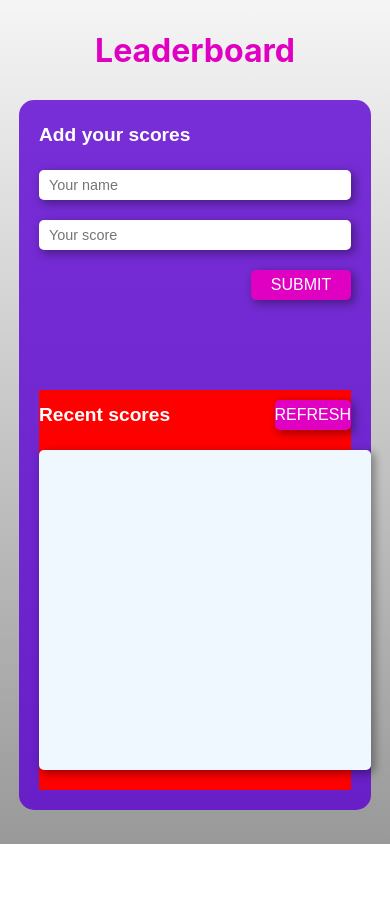
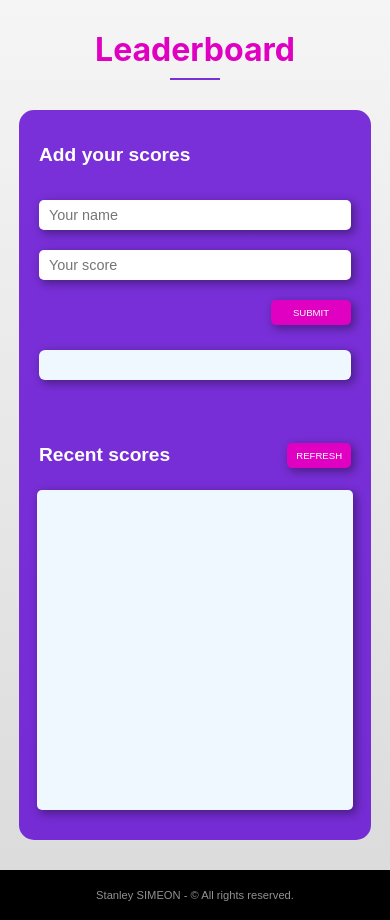
Before and after one commit to stanleySimeon/Leaderboard, a website built with webpack: page src/index.html in a window 390 px wide. Before the commit the page ends 844 px from the top, so only its background shows below. Built offline with nearby package versions, Linux system fonts and the light colour scheme; no server answers.

Commit message:
Working On the UI

```diff
--- a/src/index.html
+++ b/src/index.html
@@ -23,6 +23,7 @@
 <body>
     <header class="title">
         <h1>Leaderboard</h1>
+        <span class="bar"></span>
     </header>
     <main id="main">
         <section id="pageContent">
@@ -45,13 +46,16 @@
                     <button type="submit" id="btn">SUBMIT</button>
                 </form>
                 <div class="status">
+                    <div id="statusShowHide">
+
+                    </div>
                 </div>
             </div>
         </section>
+        <div class="footer">
+            <p>Stanley SIMEON - &copy; All rights reserved.</p>
+        </div>
     </main>
-    <div class="footer">
-        <p>Stanley SIMEON - &copy; All rights reserved.</p>
-    </div>
 </body>
 
 </html>
--- a/src/index.js
+++ b/src/index.js
@@ -36,7 +36,7 @@ form.addEventListener('submit', postScore);
 refreshBtn.addEventListener('click', getScore);
 
 const submitBtn = document.getElementById('btn');
-const msgContainer = document.querySelector('.status');
+const msgContainer = document.querySelector('#statusShowHide');
 const successMsg = document.createElement('span');
 successMsg.className = 'success';
 successMsg.innerText = '✅ Success!!!';
--- a/src/media.css
+++ b/src/media.css
@@ -1,13 +1,34 @@
 @media (max-width: 991px) {
-    .title h1{
+  body {
+    background: linear-gradient(to top, rgb(218, 218, 218) 0%, #f5f5f5 100%);
+  }
+
+  header {
+    display: flex;
+    flex-direction: column;
+    justify-content: center;
+    align-items: center;
+    height: 60px !important;
+    margin: 20px auto;
+  }
+
+  .title h1 {
     font-size: 2rem;
     margin: auto;
   }
+
+  header .bar {
+    width: 50px;
+    height: 2px;
+    background-color: rgb(92, 1, 211, 0.801);
+    visibility: visible !important;
+  }
+
   #pageContent {
     width: 80%;
     gap: 20px;
+    margin: 30px auto;
     height: auto;
-        margin:auto;
     display: flex;
     flex-direction: column-reverse;
     align-items: center;
@@ -16,10 +37,17 @@
   .inputContainer {
     position: relative;
     height: 250px;
-        margin: auto;
   }
 
-    .inputContainer .headTitle-1, h2 {
+  .printContainer button,
+  .inputContainer button {
+    width: 80px;
+    height: 25px;
+    font-size: 0.6rem;
+  }
+
+  .inputContainer .headTitle-1,
+  h2 {
     width: 100%;
     height: 30px;
     display: flex;
@@ -33,20 +61,13 @@
   }
 
   .status {
-        /* width: 92%;
-        margin: 80px auto; */
-        display: none;
-    }
-
-    .printContainer {
-        margin: auto;
-        background-color: red;
+    position: relative;
+    width: 100%;
+    top: 50px;
   }
 
   .footer {
-        position: absolute;
-        bottom: 0;
-        display: none;
+    position: relative;
+    font-size: 0.7rem;
   }
-
 }
--- a/src/style.css
+++ b/src/style.css
@@ -2,15 +2,6 @@
   margin: 0;
   padding: 0;
   font-family: 'Poppins', Arial, Helvetica, sans-serif;
-}
-
-main {
-  height: 78vh;
-}
-
-body {
-  min-height: 100vh;
-  background: linear-gradient(to top, #999 0%, #f5f5f5 100%);
 }
 
 ::-webkit-scrollbar {
@@ -48,13 +39,17 @@ body {
   color: rgb(224, 0, 194);
 }
 
+.title .bar {
+  visibility: hidden;
+}
+
 #pageContent {
   width: 60%;
   height: 400px;
   padding: 20px 20px;
   margin: 50px auto;
   display: grid;
-  grid-template-columns: 1fr 1fr auto;
+  grid-template-columns: 1.5fr 1fr auto;
   gap: 100px;
   justify-content: space-between;
   align-items: center;
@@ -64,9 +59,14 @@ body {
 
 #pageContent .printContainer,
 .inputContainer {
+  position: relative;
+  display: flex;
+  flex-direction: column;
+  align-items: center;
   color: rgb(255, 255, 255);
   width: 100%;
-  height: 400px;
+  height: 380px;
+  padding: 10px;
 }
 
 button {
@@ -74,6 +74,7 @@ button {
 }
 
 .headTitle {
+  width: 100%;
   height: 50px;
   margin: 0 0 10px;
   display: flex;
@@ -96,7 +97,7 @@ button {
 
 .listContainer {
   border-collapse: collapse;
-  width: 100%;
+  width: 95%;
   height: 300px;
   padding: 10px;
   background-color: aliceblue;
@@ -118,7 +119,7 @@ button {
 }
 
 .inputContainer .headTitle-1 {
-  width: 60%;
+  width: 100%;
   height: 50px;
   display: flex;
   margin: 0 0 10px;
@@ -128,7 +129,7 @@ button {
 
 .inputField {
   position: relative;
-  width: 90%;
+  width: 100%;
   max-height: 300px;
   display: flex;
   flex-direction: column;
@@ -148,9 +149,9 @@ button {
 
 .inputField button {
   position: absolute;
+  width: 100px;
   right: 0;
   top: 100px;
-  width: 100px;
   height: 30px;
   outline: none;
   border: none;
@@ -169,16 +170,24 @@ button:active {
 }
 
 .status {
-  width: 85%;
+  position: relative;
+  width: 100%;
   height: 30px;
-  top: 400px;
-  margin: 200px 0;
-  padding: 0 10px;
+  top: 100px;
   display: flex;
   align-items: center;
+  font-size: 0.7rem;
   border-radius: 6px;
   background-color: #f0f8ff;
   box-shadow: 3px 3px 8px 1px rgba(0, 0, 0, 0.35);
+}
+
+#statusShowHide {
+  width: 96%;
+  height: 100%;
+  margin: auto;
+  display: flex;
+  align-items: center;
 }
 
 .status .success {
@@ -189,7 +198,6 @@ button:active {
   position: absolute;
   width: 100%;
   height: 50px;
-  left: 0;
   bottom: 0;
   display: flex;
   justify-content: center;
```
Lines whose indentation alone changed are shown as unchanged.
